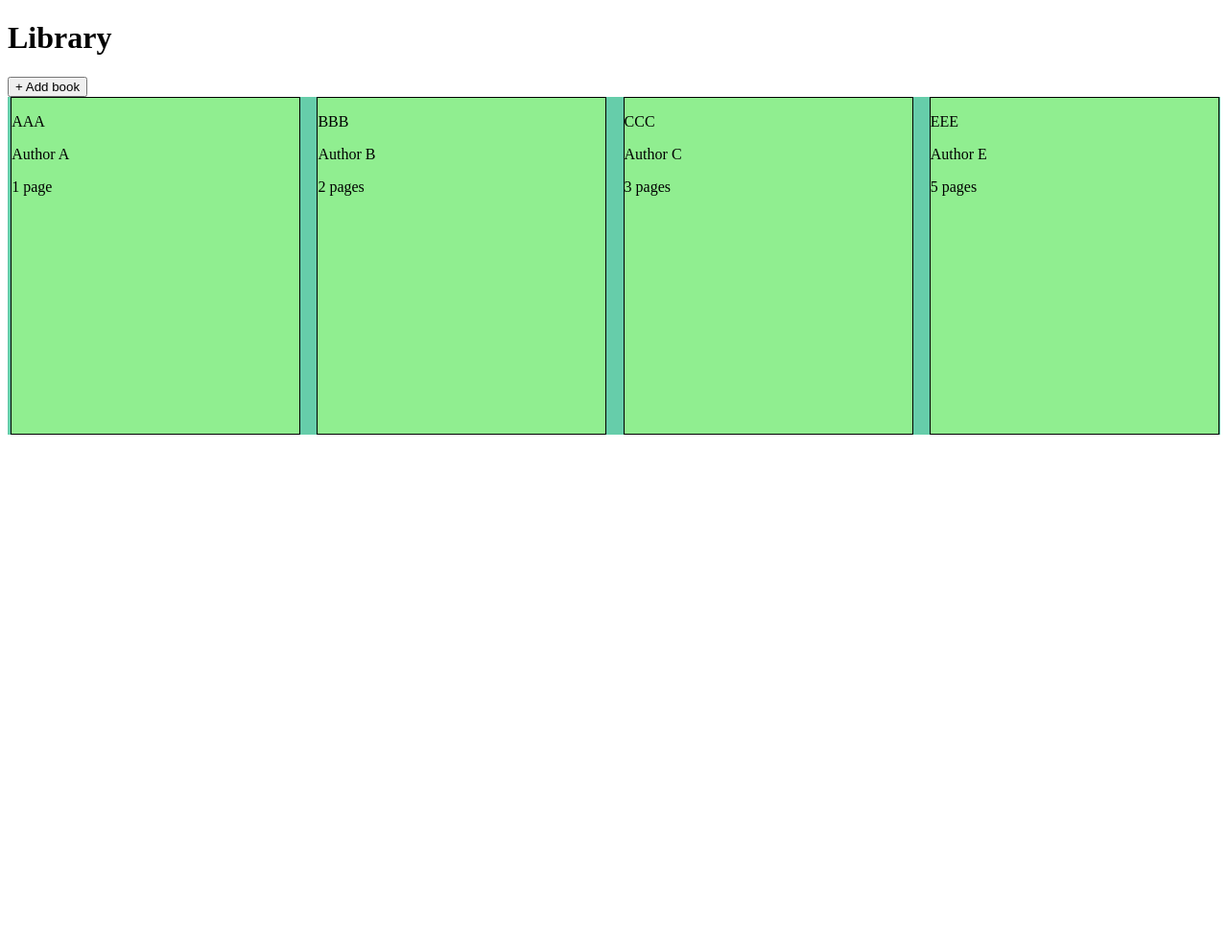
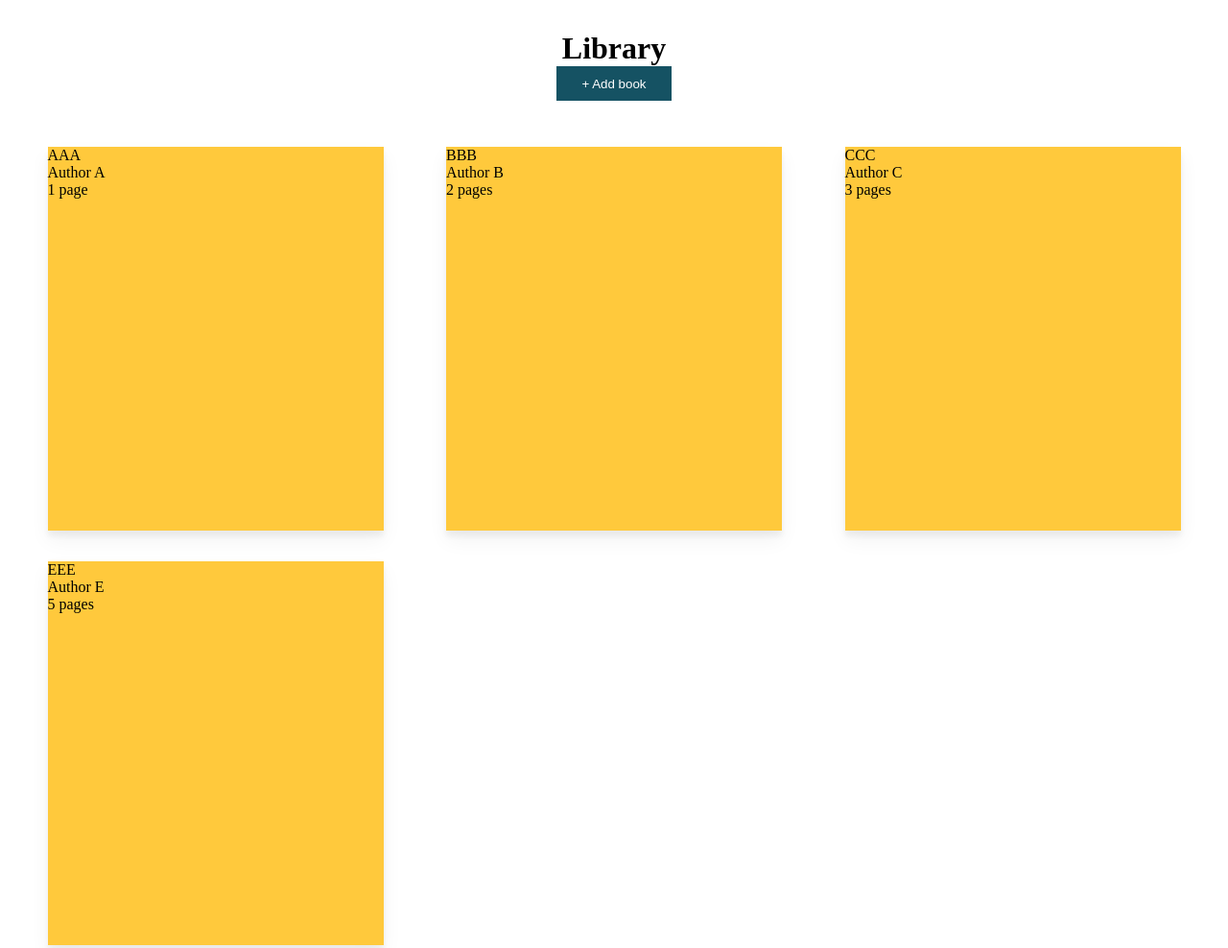
Before and after one commit to pameeee/library, a plain HTML site: page index.html in a window 1280 px wide. Shown: the top 988 px of the page at 96% size. Before the commit the page ends 800 px from the top, so only its background shows below. Drawn offline with Linux system fonts and the light colour scheme.

Commit message:
Style layout

```diff
--- a/style.css
+++ b/style.css
@@ -1,14 +1,37 @@
+* {
+    /* border: 1px black solid; */
+    margin: 0;
+    padding: 0;
+}
+
+h1 {
+    text-align: center;
+    margin-top: 1em;
+}
+
+.open-button {
+    display: block;
+    margin: 0 auto;
+    margin-bottom: 3em;
+    background-color: #155263;
+    border: none;
+    color: white;
+    padding: 0.8em 2em;
+  }
+
 main {
     display: grid;
-    grid-template-columns: repeat(auto-fit, 300px);
+    grid-template-columns: repeat(auto-fit, 350px);
     justify-content: space-evenly;
-    background-color: MediumAquamarine;
+    /* background-color: MediumAquamarine; */
     grid-gap: 1em;
   }
 
 .card {
-    border: 1px solid black;
-    background-color: lightgreen;
-    width: 300px;
-    height: 350px;
+    /* border: 1px solid black; */
+    background-color: #ffc93c;
+    width: 350px;
+    height: 400px;
+    margin: 0.5em 0;
+    box-shadow: 0 10px 20px rgba(0,0,0,0.05), 0 6px 6px rgba(0,0,0,0.05);
 }
```
